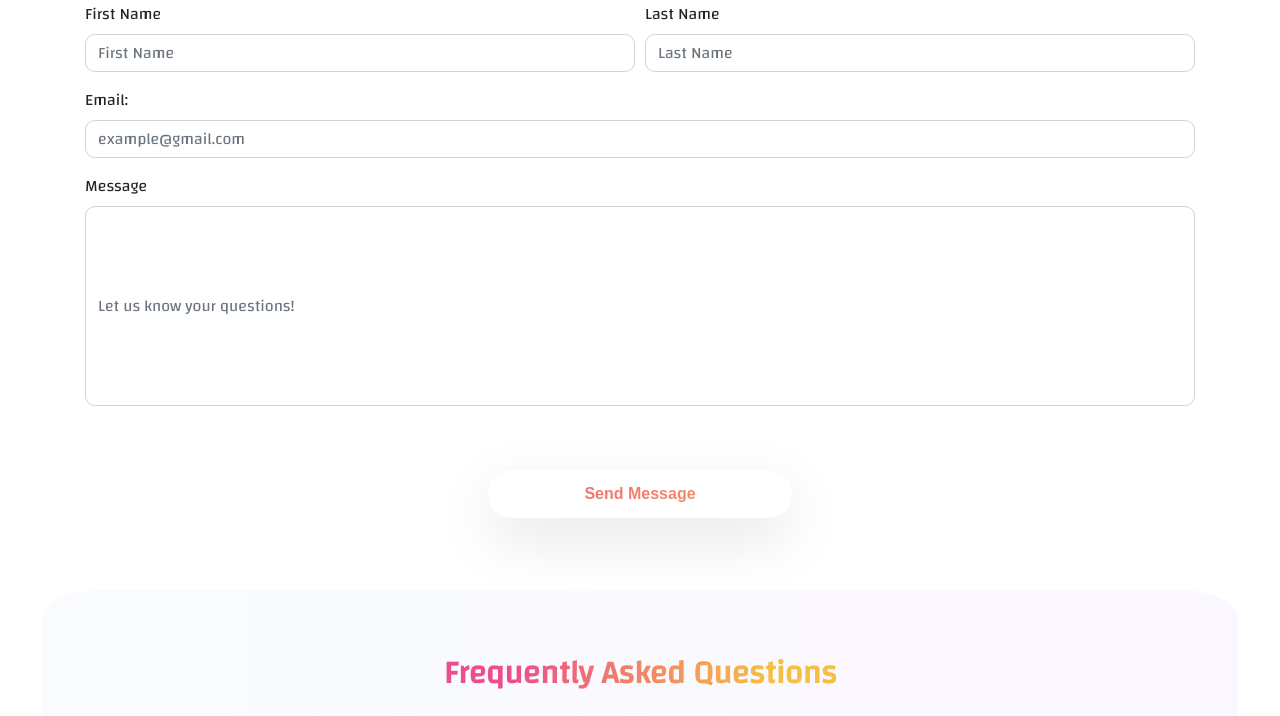
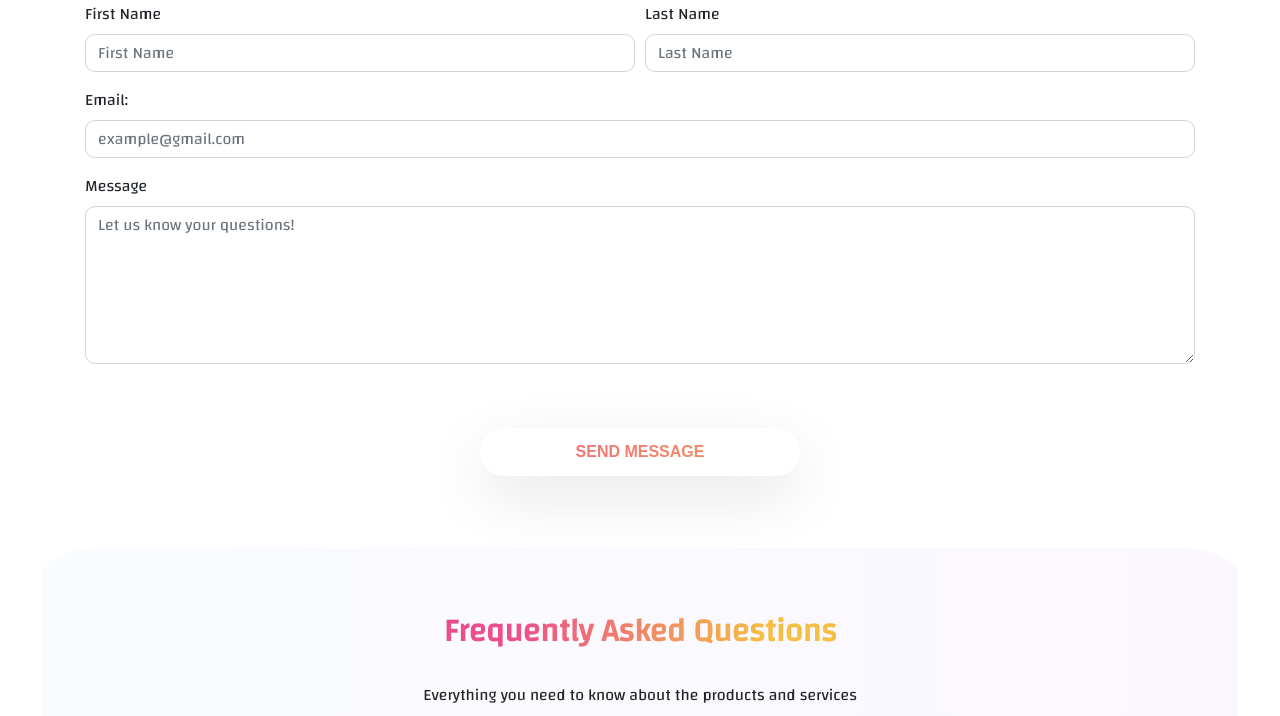
Before and after one commit to y1xing/IN1005-Group-3-Assignment, a PHP site: page /contact.php in a window 1280 px wide. Shown: the part 1030-1746 px from the top of the page. Run offline with PHP 8.4, Linux system fonts and the light colour scheme; some libraries are stand-ins or nearby versions.

Commit message:
contact us shit

```diff
--- a/contact.php
+++ b/contact.php
@@ -14,6 +14,8 @@
     <!--<script defer src="js/main.js">-->
     <script defer src="js/nav.js">
     </script>
+    <script defer src="js/toast.js">
+    </script>
     <title>Contact Us</title>
     <meta charset="UTF-8">
     <meta name="viewport" content="width=device-width, initial-scale=1.0">
@@ -22,6 +24,8 @@
     <link rel="stylesheet" href="css/contact.css" type="text/css">
     <link rel="stylesheet" href="css/main.css" type="text/css">
     <link rel="stylesheet" href="css/footer.css" type="text/css">
+    <link rel="stylesheet" href="css/toast.css" type="text/css">
+    <link rel="stylesheet" href="https://cdnjs.cloudflare.com/ajax/libs/font-awesome/6.3.0/css/all.min.css">
 </head>
 
 <body>
@@ -34,6 +38,11 @@
 
     <div>
         <?php
+        $toastMessage = "Enquiry sent successfully!";
+        include "helper/toast.php";
+        ?>
+
+        <?php
         $text = "Contact Us";
         include "hero.inc.php";
         ?>
@@ -41,6 +50,8 @@
     <main id="main">
         <div class="bordered-container"></div>
         <div class="container-width">
+
+
             <h1 class="header">Ask Us Anything</h1>
         </div>
         <div class="container">
@@ -59,9 +70,10 @@
                 </div>
                 <div class="form-group fillform">
                   <label for="message">Message</label>
-                  <input type="message" name="message" class="form-control box" id="message" placeholder="Let us know your questions!" required>                </div>
+                    <textarea type="message" name="message" rows="6" class="form-control box" id="message" placeholder="Let us know your questions!" required></textarea>
+                      </div>
                 <div class="text-center">
-                    <button type="submit" class="button-red mt-5" name="send">
+                    <button type="submit" class="open button-red mt-5" name="send">
                         <span class="button-content-red">Send Message</span>
                     </button>
                 </div>
--- a/css/contact.css
+++ b/css/contact.css
@@ -46,6 +46,8 @@
     -webkit-text-fill-color: transparent;
     margin-top: 15px;
     margin-bottom: 70px;
+    /*// Align the text to the top of the box*/
+
 
 }
 
@@ -99,4 +101,8 @@
 
 .box{
     height: 200px;
+    display: flex;
+    justify-content: flex-start;
+    align-items: flex-start;
+
 }
```
Also changed, not shown: cart.php (+4 -4 lines), products.php (+37 -37 lines).
